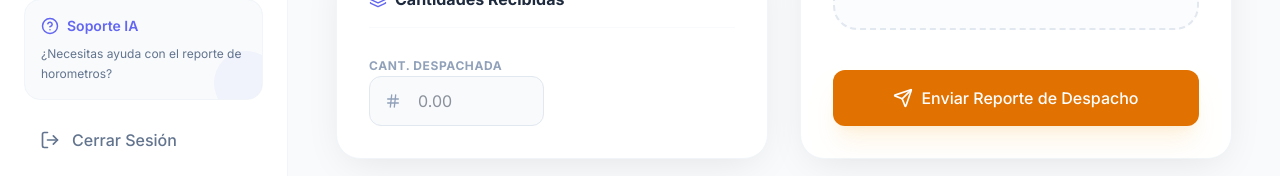
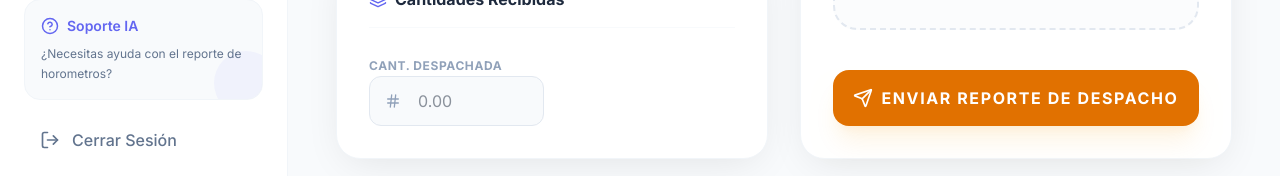
Before and after one commit to NomNomAQP/jmagregados, a React (Vite) app: page /compras in a window 1280 px wide. Shown: the part 573-749 px from the top of the page. Built offline with nearby package versions, Linux system fonts and the light colour scheme; no server answers; sample sign-in values are in the browser's storage.

Commit message:
Update: Rol Supervisor con acceso total a lecturas y bloqueo de envíos

```diff
--- a/src/App.tsx
+++ b/src/App.tsx
@@ -40,9 +40,9 @@ function App() {
       ) : (
         <Layout>
           <Routes>
-            <Route path="/" element={(currentRole === 'EXTERNAL' || currentRole === 'OBSERVER') ? <Navigate to="/ordenes" replace /> : <Dashboard />} />
-            <Route path="/servicios" element={(currentRole === 'EXTERNAL' || currentRole === 'OBSERVER') ? <Navigate to="/ordenes" replace /> : <ServiceOrderReport />} />
-            <Route path="/compras" element={(currentRole === 'EXTERNAL' || currentRole === 'OBSERVER') ? <Navigate to="/ordenes" replace /> : <PurchaseOrderReport />} />
+            <Route path="/" element={currentRole === 'EXTERNAL' ? <Navigate to="/ordenes" replace /> : <Dashboard />} />
+            <Route path="/servicios" element={currentRole === 'EXTERNAL' ? <Navigate to="/ordenes" replace /> : <ServiceOrderReport />} />
+            <Route path="/compras" element={currentRole === 'EXTERNAL' ? <Navigate to="/ordenes" replace /> : <PurchaseOrderReport />} />
             <Route path="/ordenes" element={<AdminOrders />} />
             <Route path="/gastos" element={currentRole === 'ADMIN' ? <Expenses /> : <Navigate to="/ordenes" replace />} />
             <Route path="/equipo" element={currentRole === 'ADMIN' ? <div className="premium-card p-12 text-center text-slate-400 font-bold">Gestión de Personal - Próximamente</div> : <Navigate to="/ordenes" replace />} />
--- a/src/components/Sidebar.tsx
+++ b/src/components/Sidebar.tsx
@@ -23,9 +23,9 @@ const Sidebar: React.FC<SidebarProps> = ({ isOpen, onClose }) => {
     const currentRole = localStorage.getItem('antigravity_user_role') || 'ADMIN';
 
     const menuItems = [
-        { icon: LayoutDashboard, label: 'Dashboard', path: '/', roles: ['ADMIN'] },
-        { icon: ClipboardList, label: 'Reporte de Servicio', path: '/servicios', roles: ['ADMIN', 'OPERATOR', 'REPORTER'] },
-        { icon: ShoppingCart, label: 'Reporte de Compras', path: '/compras', roles: ['ADMIN', 'OPERATOR', 'REPORTER'] },
+        { icon: LayoutDashboard, label: 'Dashboard', path: '/', roles: ['ADMIN', 'OBSERVER'] },
+        { icon: ClipboardList, label: 'Reporte de Servicio', path: '/servicios', roles: ['ADMIN', 'OPERATOR', 'REPORTER', 'OBSERVER'] },
+        { icon: ShoppingCart, label: 'Reporte de Compras', path: '/compras', roles: ['ADMIN', 'OPERATOR', 'REPORTER', 'OBSERVER'] },
         { icon: TrendingDown, label: 'Gastos', path: '/gastos', roles: ['ADMIN'] },
         { icon: ClipboardList, label: 'Órdenes', path: '/ordenes', roles: ['ADMIN', 'EXTERNAL', 'OBSERVER'] },
         { icon: Users, label: 'Equipo', path: '/equipo', roles: ['ADMIN'] },
--- a/src/pages/PurchaseOrderReport.tsx
+++ b/src/pages/PurchaseOrderReport.tsx
@@ -8,6 +8,7 @@ const PurchaseOrderReport = () => {
     const [vouchers, setVouchers] = useState<Voucher[]>([]);
     const [selectedOrderId, setSelectedOrderId] = useState('');
     const [error, setError] = useState<string | null>(null);
+    const [userRole, setUserRole] = useState<string>('');
 
     const [formData, setFormData] = useState({
         orderId: '',
@@ -37,7 +38,10 @@ const PurchaseOrderReport = () => {
                 if (fullUser) {
                     assignedIds = fullUser.assignedOrderIds || [];
                     isExternal = fullUser.role === 'EXTERNAL';
+                    setUserRole(fullUser.role);
                 }
+            } else {
+                setUserRole(loggedUser.role || '');
             }
         }
 
@@ -261,10 +265,14 @@ const PurchaseOrderReport = () => {
 
                         <button
                             onClick={handleSubmit}
-                            className="btn-primary w-full flex items-center justify-center gap-2 py-4 shadow-xl shadow-amber-500/10 bg-amber-600 hover:bg-amber-700 border-none mt-4"
+                            disabled={userRole === 'OBSERVER'}
+                            className={`w-full flex items-center justify-center gap-2 py-4 shadow-xl mt-4 rounded-2xl font-bold uppercase tracking-widest transition-all ${userRole === 'OBSERVER'
+                                    ? 'bg-slate-100 text-slate-400 cursor-not-allowed shadow-none'
+                                    : 'bg-amber-600 hover:bg-amber-700 text-white shadow-amber-500/10'
+                                }`}
                         >
                             <Send size={20} />
-                            Enviar Reporte de Despacho
+                            {userRole === 'OBSERVER' ? 'Acceso de Solo Lectura' : 'Enviar Reporte de Despacho'}
                         </button>
                     </div>
                 </div>
--- a/src/pages/ServiceOrderReport.tsx
+++ b/src/pages/ServiceOrderReport.tsx
@@ -8,6 +8,7 @@ const ServiceOrderReport = () => {
     const [vouchers, setVouchers] = useState<Voucher[]>([]);
     const [selectedOrderId, setSelectedOrderId] = useState('');
     const [error, setError] = useState<string | null>(null);
+    const [userRole, setUserRole] = useState<string>('');
 
     const [formData, setFormData] = useState({
         orderId: '',
@@ -40,7 +41,10 @@ const ServiceOrderReport = () => {
                 if (fullUser) {
                     assignedIds = fullUser.assignedOrderIds || [];
                     isExternal = fullUser.role === 'EXTERNAL';
+                    setUserRole(fullUser.role);
                 }
+            } else {
+                setUserRole(loggedUser.role || '');
             }
         }
 
@@ -298,10 +302,14 @@ const ServiceOrderReport = () => {
 
                         <button
                             onClick={handleSubmit}
-                            className="btn-primary w-full flex items-center justify-center gap-2 py-4 shadow-xl shadow-primary/20 mt-4"
+                            disabled={userRole === 'OBSERVER'}
+                            className={`w-full flex items-center justify-center gap-2 py-4 shadow-xl mt-4 rounded-2xl font-bold uppercase tracking-widest transition-all ${userRole === 'OBSERVER'
+                                    ? 'bg-slate-100 text-slate-400 cursor-not-allowed shadow-none'
+                                    : 'btn-primary shadow-primary/20'
+                                }`}
                         >
                             <Save size={20} />
-                            Enviar Reporte Diario
+                            {userRole === 'OBSERVER' ? 'Acceso de Solo Lectura' : 'Enviar Reporte Diario'}
                         </button>
                     </div>
                 </div>
```
